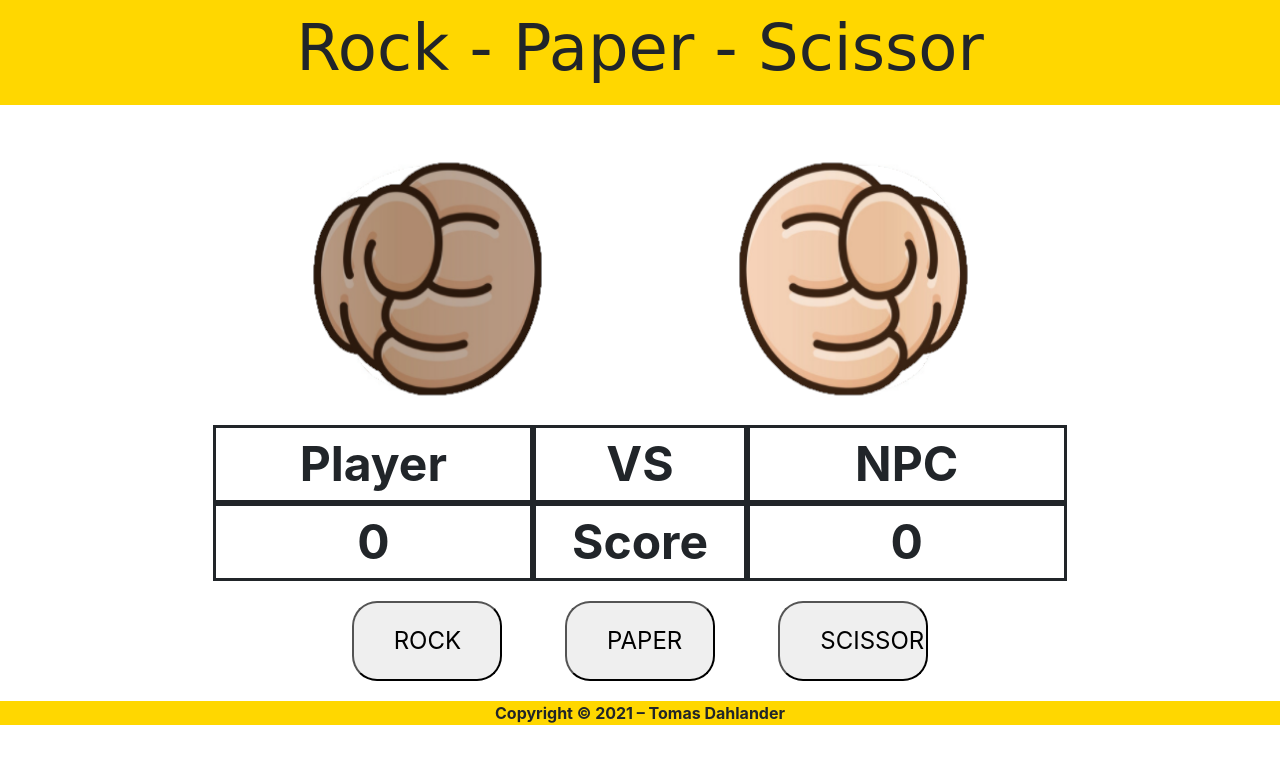
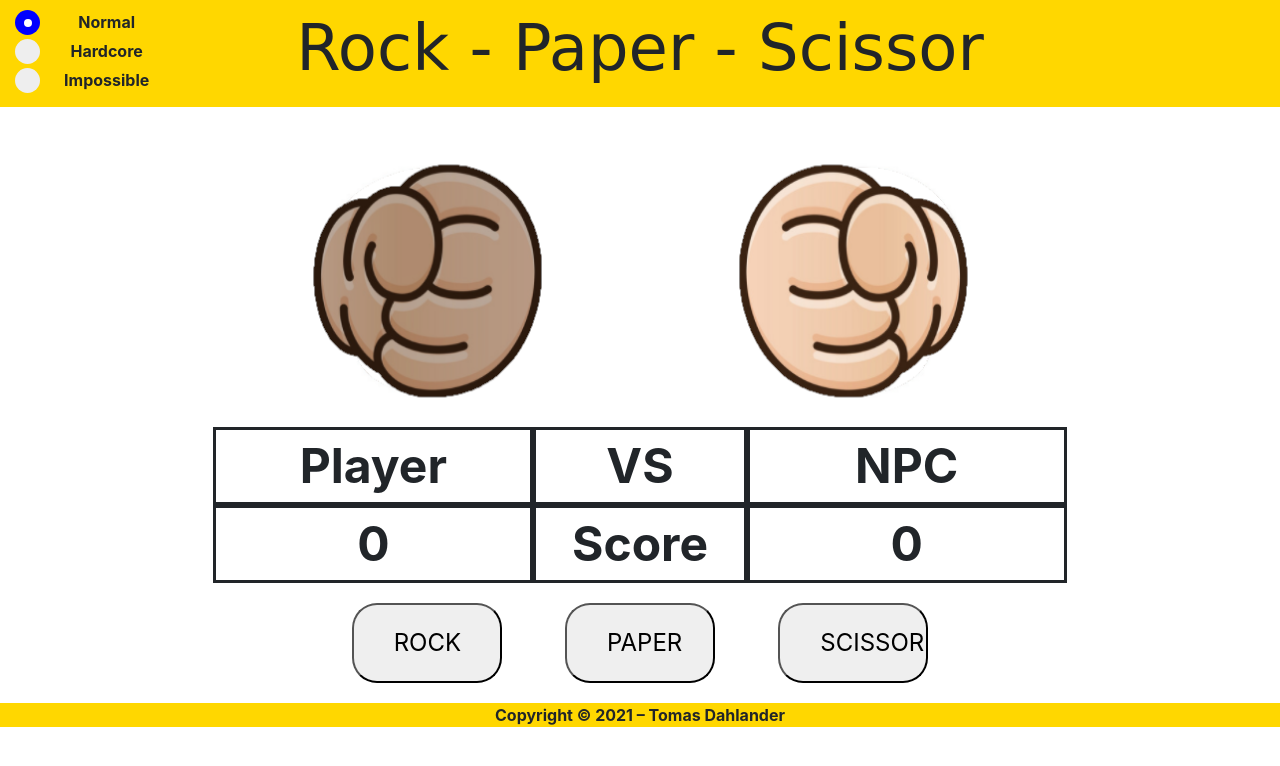
Before and after one commit to TomasDahlander/Rock-paper-scissor-web, a plain HTML site: page index.html in a window 1280 px wide. Drawn offline with nearby package versions, Linux system fonts and the light colour scheme; a web font is replaced by a local one.

Commit message:
added radio buttons

```diff
--- a/index.html
+++ b/index.html
@@ -18,10 +18,25 @@
     <div class="container-fluid text-center">
 
       <div class="row" style="padding: 10px 0px; background-color: gold;">
-        <div class="col-sm-12 text-center">
-            <h1 style="font-size: 4rem;">
-                Rock - Paper - Scissor</div>
-            </h1>
+        <div class="col-sm-2">
+            <label class="container">Normal
+                <input type="radio" checked="checked" name="radio">
+                <span class="checkmark"></span>
+              </label>
+              <label class="container">Hardcore
+                <input type="radio" name="radio">
+                <span class="checkmark"></span>
+              </label>
+              <label class="container">Impossible
+                <input type="radio" name="radio">
+                <span class="checkmark"></span>
+              </label>
+        </div>
+            <div class="col-sm-8 text-center">
+                <h1 style="font-size: 4rem;">
+                    Rock - Paper - Scissor</div>
+                </h1>
+            <div class="col-sm-2"></div>
       </div>
 
       <div class="row">
--- a/script.js
+++ b/script.js
@@ -6,6 +6,9 @@ $(document).ready(function(){
         const $rightSign = $("#rightSign");
         const $playerScore = $("#playerScore");
         const $npcScore = $("#npcScore");
+
+        // Difficulties = Normal, Hardcore, Impossible
+        const difficulty = "Normal";
 
     $(".adjust-button").click(function(){
         $leftSign.attr("src", (`./images/rock-from-left.png`));
--- a/styles.css
+++ b/styles.css
@@ -10,3 +10,66 @@
   margin: 20px 0px;
   font-size: 1.5rem;
 }
+
+/* The container */
+.container {
+  display: block;
+  position: relative;
+  padding-left: 15px;
+  margin-bottom: 5px;
+  cursor: pointer;
+  font-size: 16px;
+  -webkit-user-select: none;
+  -moz-user-select: none;
+  -ms-user-select: none;
+  user-select: none;
+}
+
+.container input {
+  position: absolute;
+  opacity: 0;
+  cursor: pointer;
+}
+
+/* Create a custom radio button */
+.checkmark {
+  position: absolute;
+  top: 0;
+  left: 0;
+  height: 25px;
+  width: 25px;
+  background-color: #eee;
+  border-radius: 50%;
+}
+
+/* On mouse-over, add a grey background color */
+.container:hover input ~ .checkmark {
+  background-color: silver;
+}
+
+/* When the radio button is checked, add a blue background */
+.container input:checked ~ .checkmark {
+  background-color: blue;
+}
+
+/* Create the indicator (the dot/circle - hidden when not checked) */
+.checkmark:after {
+  content: "";
+  position: absolute;
+  display: none;
+}
+
+/* Show the indicator (dot/circle) when checked */
+.container input:checked ~ .checkmark:after {
+  display: block;
+}
+
+/* Style the indicator (dot/circle) */
+.container .checkmark:after {
+  top: 9px;
+  left: 9px;
+  width: 8px;
+  height: 8px;
+  border-radius: 50%;
+  background: white;
+}
```
